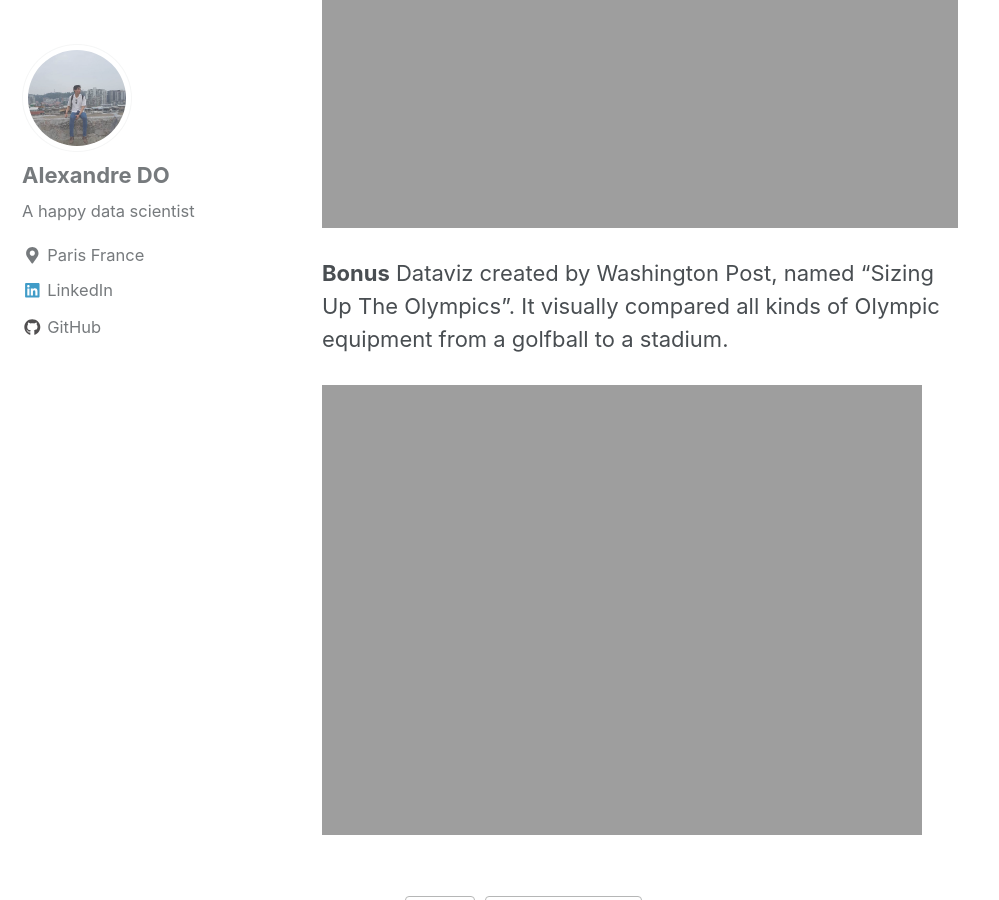
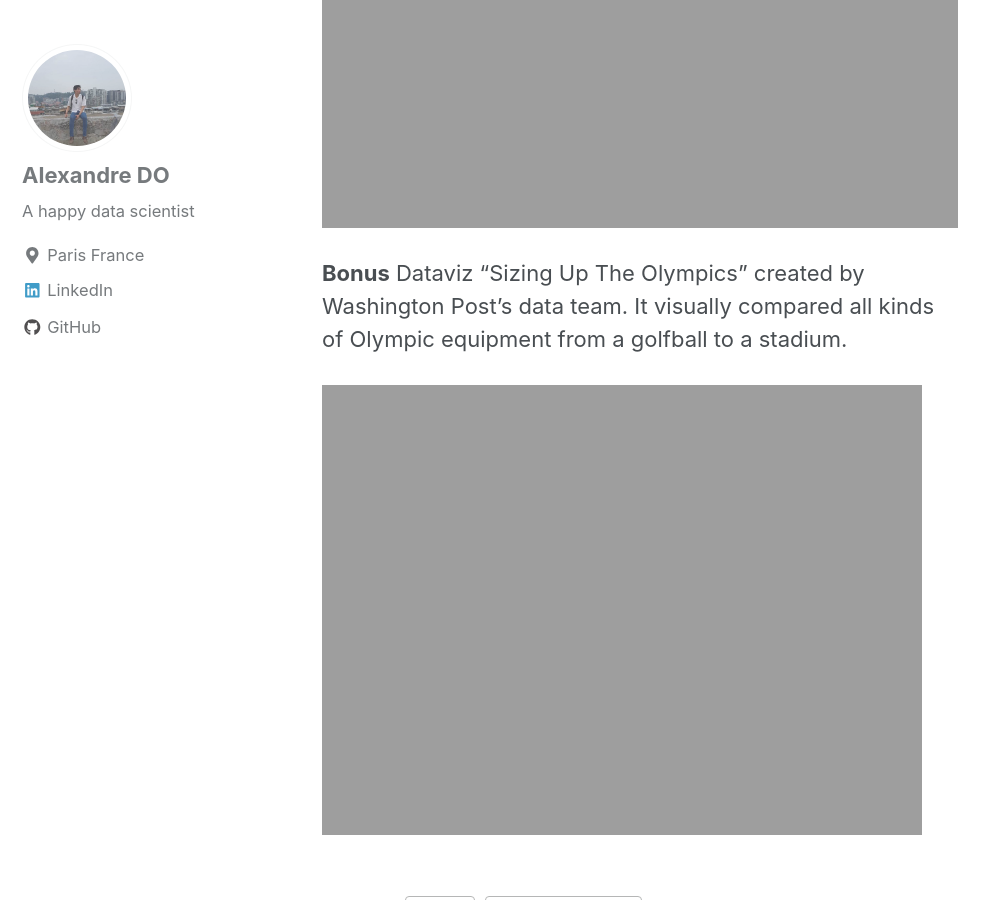
Before and after one commit to alexandre-do/alexandre-do.github.io, a Jekyll site: the page built from _posts/2019-06-05-olympic.md, in a window 1280 px wide and 900 px high, scrolled down 2354 px. Shown: the whole window, without its empty margins (0-999 px from the left). Built offline with Jekyll 4.4.1, drawn with Linux system fonts in a browser that asks for light colours; nearby versions of some CDN libraries.

Commit message:
add text

```diff
--- a/_posts/2019-06-05-olympic.md
+++ b/_posts/2019-06-05-olympic.md
@@ -29,6 +29,9 @@ Here's the French team's medal table :
 Hover the mouse over the markers to see the name of sport.
 
 {% include Olympic/medal_tab.html %}
+
+
+
 **French Medals and results in the Olympics Games**
 For whole the time, France has won 248 gold medals, 276 silver medals and 316 bronze medals and ranks at the 5th place.
 There are a tangible progress in term of female participation. The number of women competing at the Olympics has increased significantly over the 120 years history.
@@ -37,6 +40,8 @@ The graph below shows the number of medals achieved by France at every Olympic e
 
 
 {% include Olympic/record_fr.html %}
+
+
 
 
 **The Olympics through the years.**
@@ -48,6 +53,8 @@ The most recent Olympics were hold in Rio, Brazil with more than 11 000 particip
 The simple application below made with *Boked* can well depict the evolution of Olympic Games through a years. For the full code, please visit at my [Git repertory](https://github.com/alexandre-do/DataViz/tree/master/Olympic)
 <img src="{{ site.url }}{{ site.baseurl }}/images/olympic/olympic.gif"  width="800px" height='600px'/>
 
-**Bonus** Dataviz created by Washington Post, named "Sizing Up The Olympics". It visually compared all kinds of Olympic equipment from a golfball to a stadium.
+
+
+**Bonus** Dataviz "Sizing Up The Olympics" created by Washington Post's data team. It visually compared all kinds of Olympic equipment from a golfball to a stadium.
 
 <img src="{{ site.url }}{{ site.baseurl }}/images/olympic/olympictools.gif"  width="600px" height='400px'/>
```
